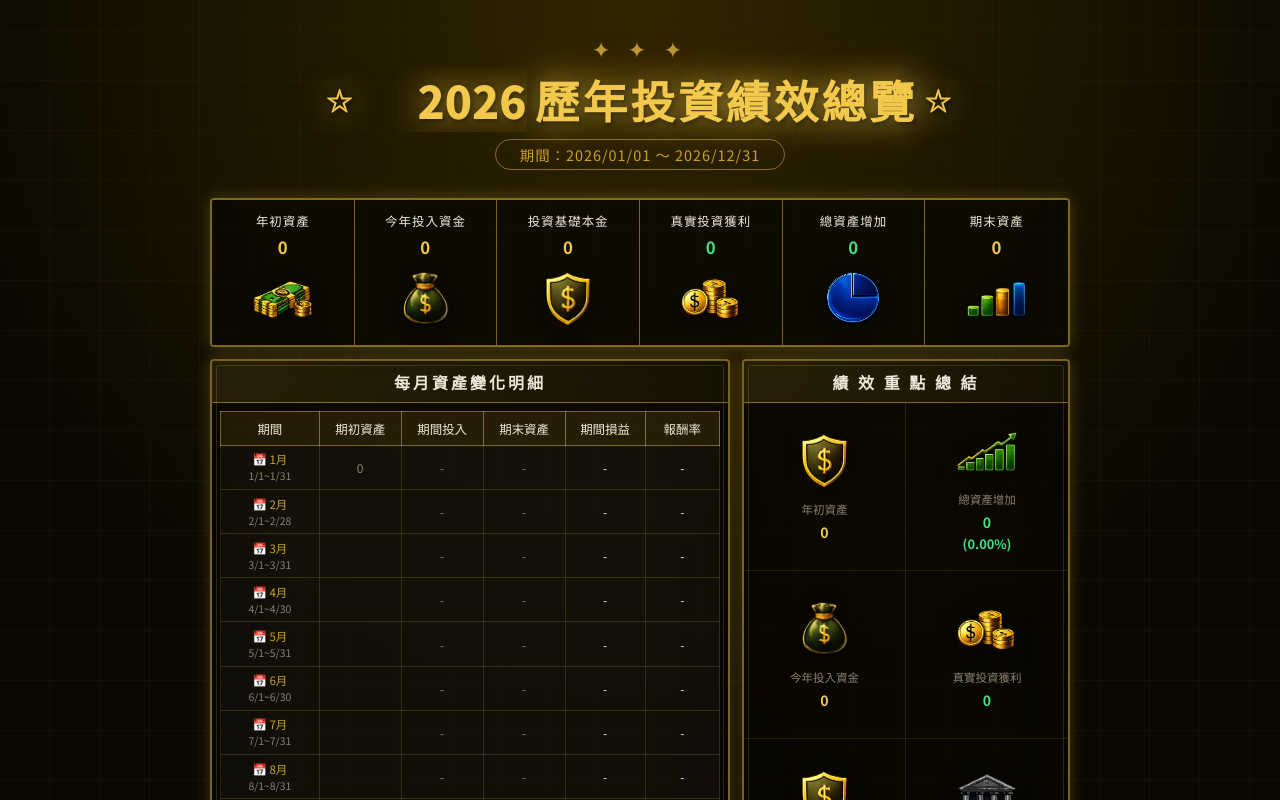
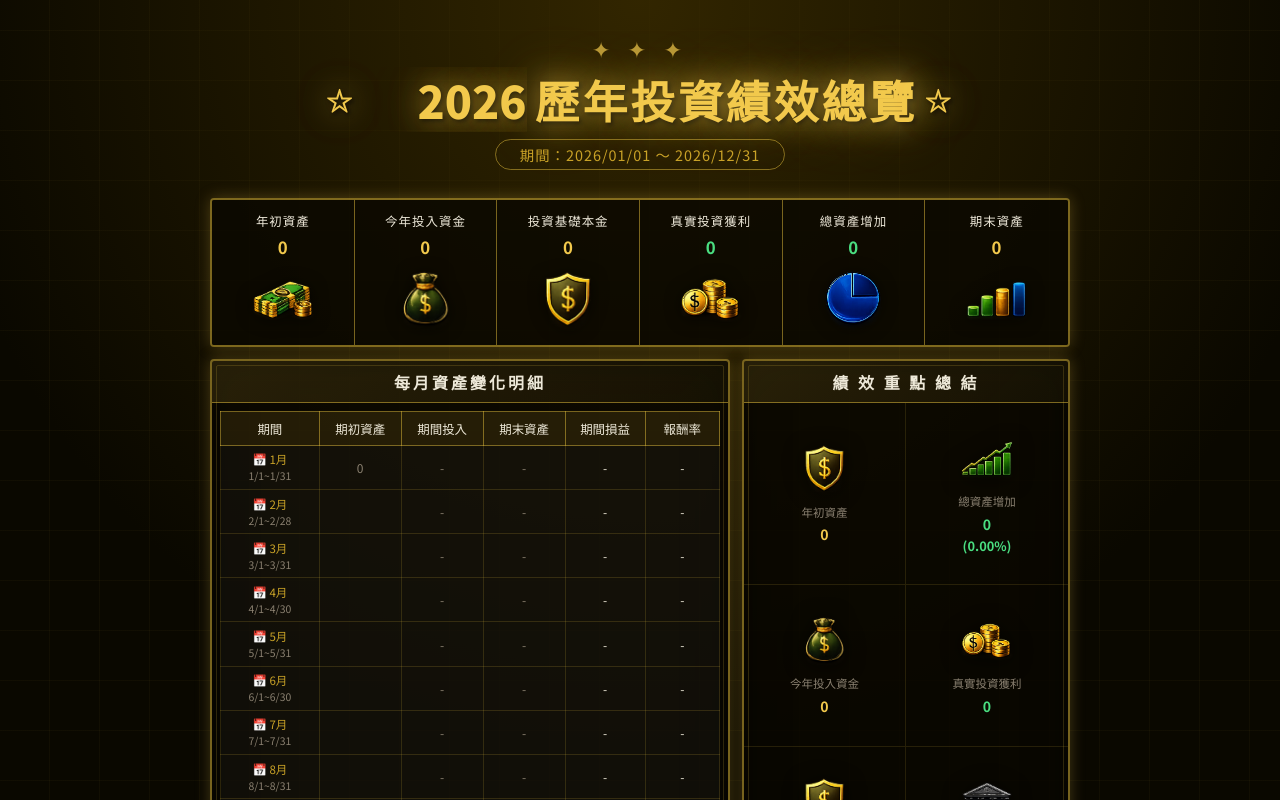
Before and after one commit to CAMISAMA0124/CFK-WEB, a React (Vite) app: page / in a window 1280 px wide. Shown: the top 800 px of the page. Built offline with nearby package versions, Linux system fonts and the light colour scheme.

Commit message:
fix: resolve highlights panel alignment and overflow

```diff
--- a/src/index.css
+++ b/src/index.css
@@ -288,7 +288,8 @@ body {
   flex: 1;
   display: grid;
   grid-template-columns: 1fr 1fr;
-  grid-template-rows: repeat(3, 1fr);
+  /* Auto-flow rows to handle content size better than fixed 1fr */
+  grid-auto-rows: minmax(110px, auto);
 }
 
 .highlight-item {
@@ -296,20 +297,20 @@ body {
   flex-direction: column;
   align-items: center;
   justify-content: center;
-  gap: 0.25rem;
-  padding: 0.6rem 0.5rem;
+  gap: 0.2rem;
+  padding: 0.75rem 0.4rem;
   border-bottom: 1px solid rgba(210,175,55,0.15);
   border-right: 1px solid rgba(210,175,55,0.15);
-  min-height: 0;
   text-align: center;
 }
 .highlight-item:nth-child(even) { border-right: none; }
 .highlight-item:nth-last-child(-n+2) { border-bottom: none; }
 
 .highlight-icon-top {
-  width: 64px;
-  height: 64px;
+  width: 54px;
+  height: 54px;
   object-fit: contain;
+  margin-bottom: 0.1rem;
   filter: drop-shadow(0 2px 10px rgba(0,0,0,0.7));
 }
 
```
